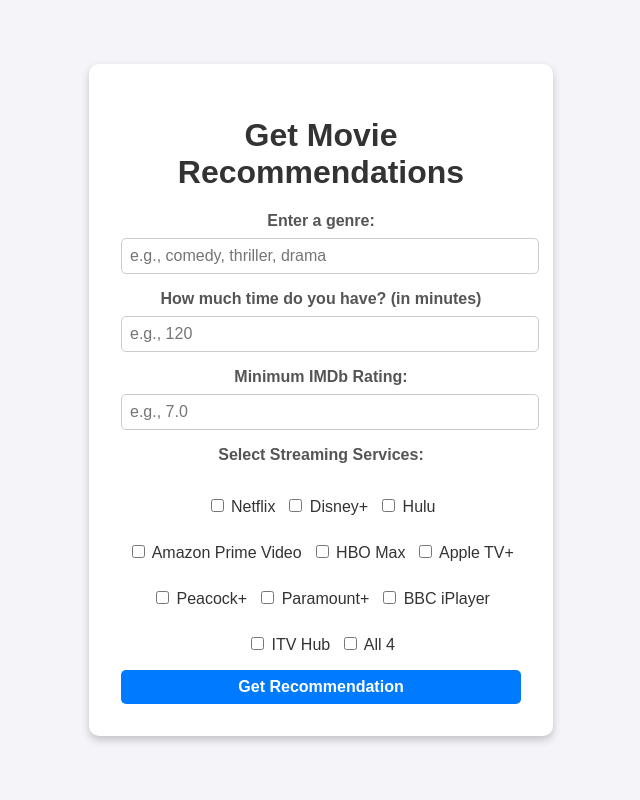
After one commit to jamierjhill/Movie_recommender, a Flask app: page / in a window 1280 px wide. The commit adds this page. Shown: the whole page, without its empty margins (319-959 px from the left). Run offline with Flask 3, Linux system fonts and the light colour scheme.

Commit message:
Add files via upload

```diff
--- /dev/null
+++ b/templates/recommend_input.html
@@ -0,0 +1,102 @@
+<!DOCTYPE html>
+<html lang="en">
+<head>
+    <meta charset="UTF-8">
+    <title>Movie Recommendation</title>
+    <style>
+        body {
+            font-family: Arial, sans-serif;
+            background-color: #f4f4f9;
+            display: flex;
+            justify-content: center;
+            align-items: center;
+            height: 100vh;
+            margin: 0;
+        }
+        .container {
+            background-color: white;
+            padding: 2em;
+            border-radius: 10px;
+            box-shadow: 0px 4px 8px rgba(0, 0, 0, 0.2);
+            max-width: 400px;
+            text-align: center;
+        }
+        h1 {
+            color: #333;
+        }
+        label {
+            font-weight: bold;
+            margin-top: 1em;
+            display: block;
+            color: #555;
+        }
+        input[type="text"], input[type="number"] {
+            width: 100%;
+            padding: 0.5em;
+            margin-top: 0.5em;
+            border-radius: 5px;
+            border: 1px solid #ccc;
+            font-size: 1em;
+        }
+        .checkbox-group {
+            display: flex;
+            flex-wrap: wrap;
+            gap: 10px;
+            justify-content: center;
+            margin-top: 1em;
+        }
+        .checkbox-group label {
+            font-weight: normal;
+            color: #333;
+        }
+        button {
+            background-color: #007bff;
+            color: white;
+            font-weight: bold;
+            cursor: pointer;
+            margin-top: 1em;
+            padding: 0.5em;
+            border: none;
+            border-radius: 5px;
+            width: 100%;
+            font-size: 1em;
+            transition: background-color 0.3s;
+        }
+        button:hover {
+            background-color: #0056b3;
+        }
+    </style>
+</head>
+<body>
+    <div class="container">
+        <h1>Get Movie Recommendations</h1>
+        <form action="/recommend" method="post">
+            <label for="genre">Enter a genre:</label>
+            <input type="text" name="genre" id="genre" required placeholder="e.g., comedy, thriller, drama">
+
+            <label for="time_available">How much time do you have? (in minutes)</label>
+            <input type="number" name="time_available" id="time_available" required placeholder="e.g., 120">
+
+            <label for="min_rating">Minimum IMDb Rating:</label>
+            <input type="number" name="min_rating" id="min_rating" min="0" max="10" step="0.1" placeholder="e.g., 7.0">
+
+            <label>Select Streaming Services:</label>
+            <div class="checkbox-group">
+                <label><input type="checkbox" name="streaming_services" value="Netflix"> Netflix</label>
+                <label><input type="checkbox" name="streaming_services" value="Disney+"> Disney+</label>
+                <label><input type="checkbox" name="streaming_services" value="Hulu"> Hulu</label>
+                <label><input type="checkbox" name="streaming_services" value="Amazon Prime Video"> Amazon Prime Video</label>
+                <label><input type="checkbox" name="streaming_services" value="HBO Max"> HBO Max</label>
+                <label><input type="checkbox" name="streaming_services" value="Apple TV+"> Apple TV+</label>
+                <label><input type="checkbox" name="streaming_services" value="Peacock"> Peacock+</label>
+                <label><input type="checkbox" name="streaming_services" value="Paramount+"> Paramount+</label>
+                <label><input type="checkbox" name="streaming_services" value="BBC iPlayer"> BBC iPlayer</label>
+                <label><input type="checkbox" name="streaming_services" value="ITV Hub"> ITV Hub</label>
+                <label><input type="checkbox" name="streaming_services" value="All 4"> All 4</label>
+            </div>
+
+            <button type="submit">Get Recommendation</button>
+        </form>
+    </div>
+</body>
+</html>
--- a/templates/recommendations.html
+++ b/templates/recommendations.html
@@ -57,7 +57,8 @@
         }
         .buttons {
             display: flex;
-            justify-content: center;
+            justify-content: space-between;
+            gap: 1em;
         }
         .button {
             padding: 0.5em 1em;
@@ -75,7 +76,7 @@
 </head>
 <body>
     <div class="container">
-        <h1>Recommendations based on your genre</h1>
+        <h1>Recommendations based on your genre: {{ genre }}</h1>
 
         <div class="recommendations">
             <!-- Option 1 Container -->
```
